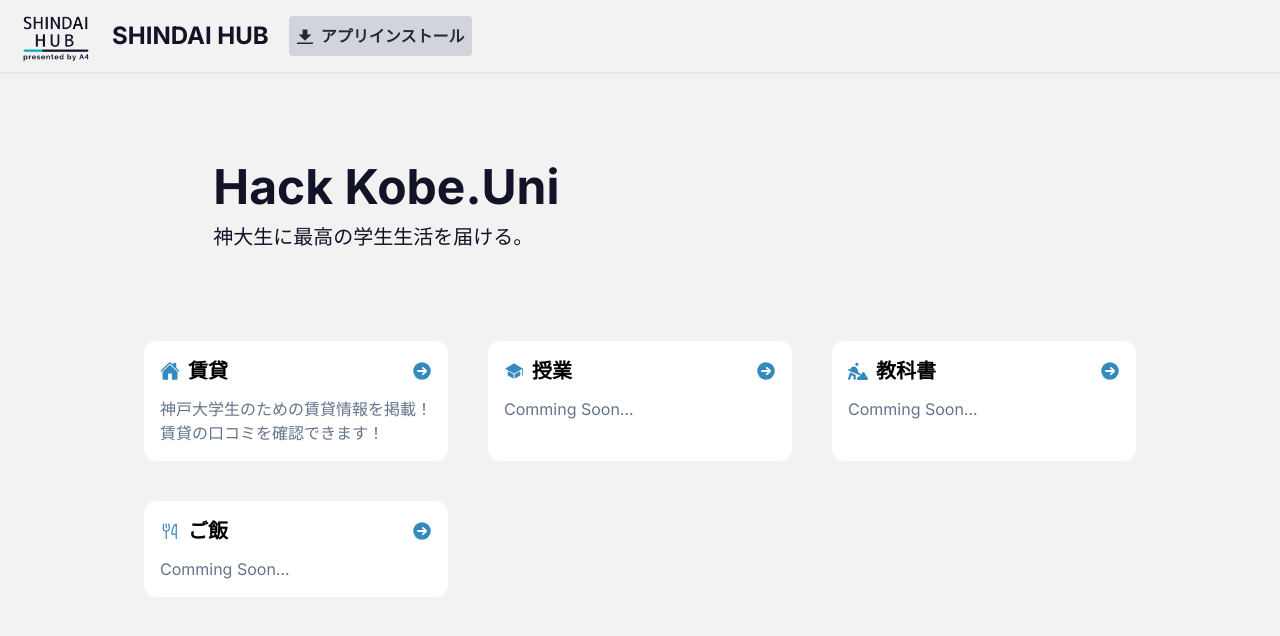
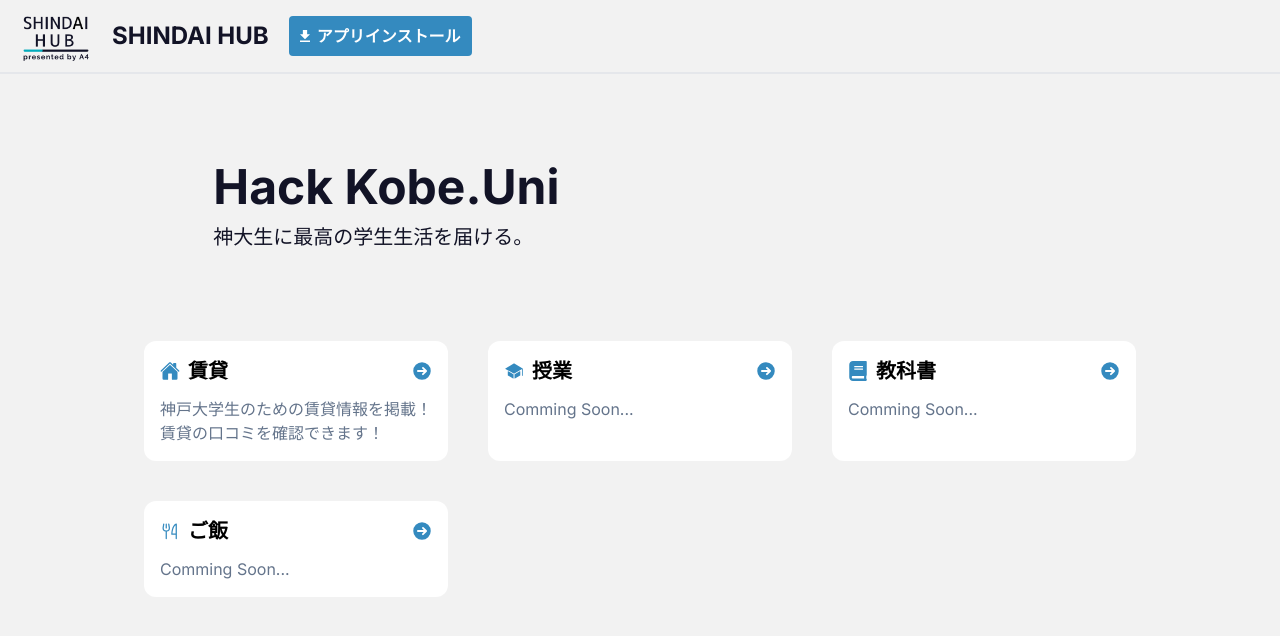
Before and after one commit to A4-dev-team/shindaihub, a Next.js app: page / in a window 1280 px wide. Shown: the top 636 px of the page. Built offline with nearby package versions, Linux system fonts and the light colour scheme.

Commit message:
アプリインストールのボタンのデザイン修正

```diff
--- a/app/_components/header.tsx
+++ b/app/_components/header.tsx
@@ -2,6 +2,7 @@
 
 import Image from "next/image";
 import { useState, useEffect } from 'react';
+import { IoMdDownload } from "react-icons/io";
 
 const InstallButton = () => {
     const [deferredPrompt, setDeferredPrompt] = useState<Event | null>(null);
@@ -34,13 +35,11 @@ const InstallButton = () => {
 
     return (
         <button
-        className="bg-gray-300 text-xs md:text-base hover:bg-blue-400 text-gray-800 font-bold py-2 px-2 rounded inline-flex items-center justify-center"
+        className="bg-bluenormal text-xs sm:text-base text-gray-800 font-bold py-2 px-2 rounded inline-flex items-center justify-center"
         onClick={handleInstall}
       >
-        <svg className="fill-current w-4 h-4 mr-2 content-center" xmlns="http://www.w3.org/2000/svg" viewBox="0 0 20 20">
-          <path d="M13 8V2H7v6H2l8 8 8-8h-5zM0 18h20v2H0v-2z"/>
-        </svg>
-        <span className="hidden sm:inline-block">アプリインストール</span>
+        <IoMdDownload className="text-white"/>
+        <span className="xs:inline-block mx-1 text-white">アプリインストール</span>
       </button>
     );
   };
@@ -56,7 +55,7 @@ export default function Header() {
                     className="object-contain"
                 />
             </div>
-            <div className="font-bold text-2xl p-5 text-blackcustum">
+            <div className="font-bold text-sm sm:text-2xl p-5 text-blackcustum">
                 SHINDAI HUB
             </div>
             <InstallButton />
--- a/app/page.tsx
+++ b/app/page.tsx
@@ -3,7 +3,7 @@ import Link from "next/link";
 import { IoHome } from "react-icons/io5";
 import { IoIosSchool } from "react-icons/io";
 import { PiForkKnife } from "react-icons/pi";
-import { FaPersonDigging } from "react-icons/fa6";
+import { FaBook } from "react-icons/fa";
 import Header from "./_components/header";
 import ServiceBlock from "./_components/serviceBlock";
 
@@ -44,7 +44,7 @@ export default function Home() {
                     <ServiceBlock
                         disabled={true}
                         serviceName="教科書"
-                        icon={<FaPersonDigging className="h-10 w-10" />}
+                        icon={<FaBook className="h-10 w-10" />}
                         url=""
                         textContent={["Comming Soon..."]}
                     />
```
